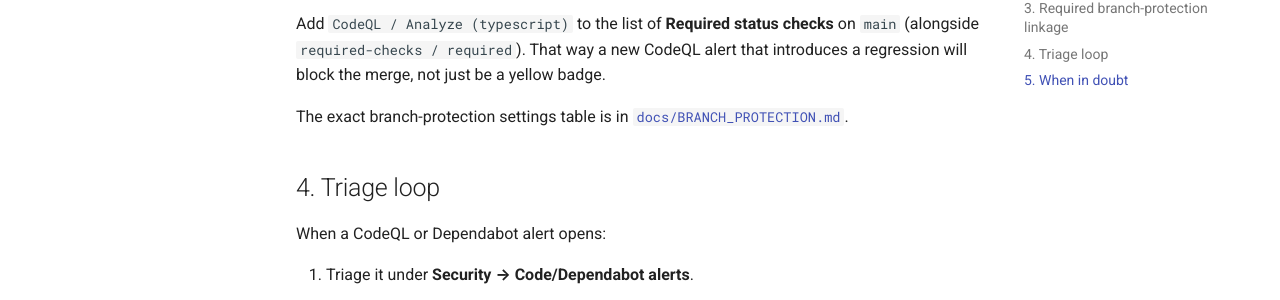
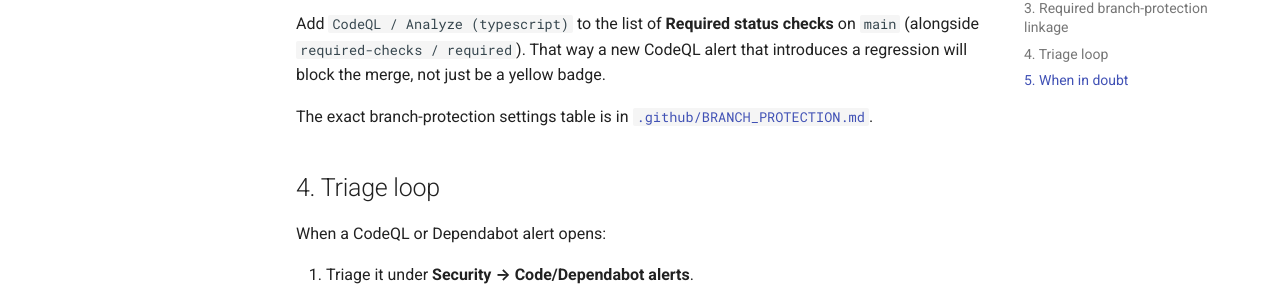
Before and after one commit to mohamedhabibwork/storagekit, an MkDocs documentation site: the page built from docs/SECURITY.md, in a window 1280 px wide and 900 px high, scrolled down 2307 px. Shown: the part 256-556 px from the top of the window. Built offline with MkDocs 1.6.1 and Material for MkDocs 9.7.7, drawn with Linux system fonts in a browser that asks for light colours; comment, search, counter and statistics services are not loaded.

Commit message:
docs: move branch-protection rules to .github/ and fix references
The settings table is repository configuration, not rendered site docs:
drop it from the mkdocs nav and point SECURITY.md links at
.github/BRANCH_PROTECTION.md (absolute URL inside docs/ so the strict
mkdocs build passes).

```diff
--- a/docs/SECURITY.md
+++ b/docs/SECURITY.md
@@ -78,7 +78,7 @@ CodeQL alert that introduces a regression will block the merge, not just
 be a yellow badge.
 
 The exact branch-protection settings table is in
-[`docs/BRANCH_PROTECTION.md`](BRANCH_PROTECTION.md).
+[`.github/BRANCH_PROTECTION.md`](https://github.com/mohamedhabibwork/storagekit/blob/main/.github/BRANCH_PROTECTION.md).
 
 ## 4. Triage loop
 
```
Also changed, not shown: SECURITY.md (+1 -1 lines), .github/BRANCH_PROTECTION.md (renamed from docs/BRANCH_PROTECTION.md).
